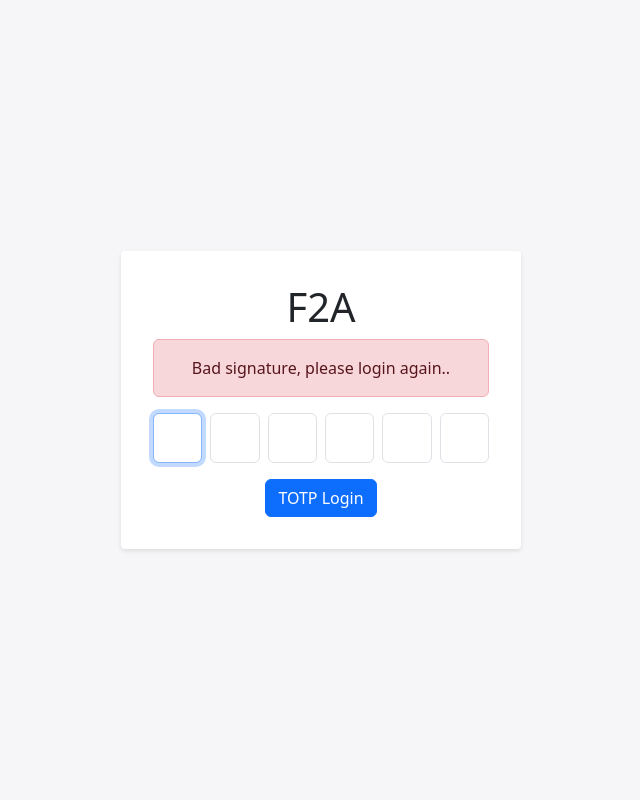
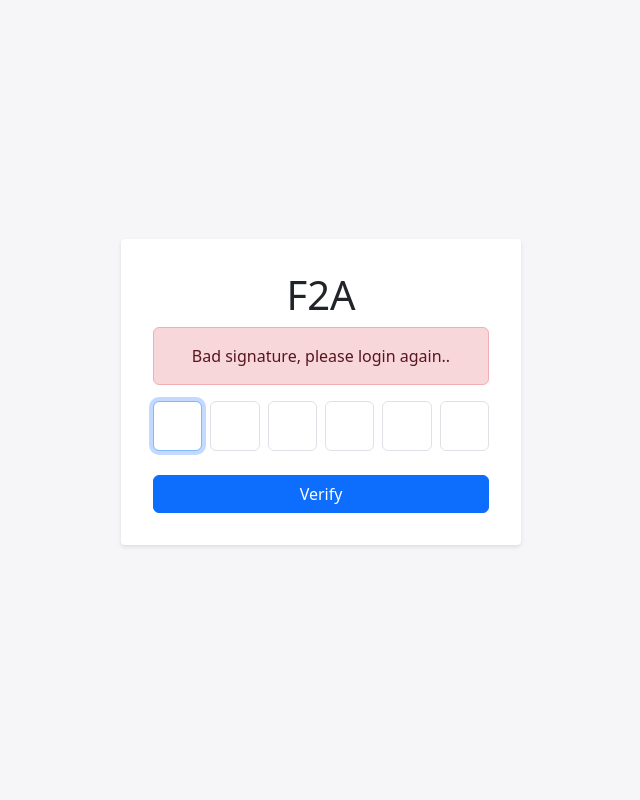
Before and after one commit to faridisayev/Flask-Login-2FA, a Flask app: page /auth/second_factor_auth/1 in a window 1280 px wide. Shown: the whole page, without its empty margins (319-959 px from the left). Run offline with Flask 3, Linux system fonts and the light colour scheme; some libraries are stand-ins or nearby versions.

Commit message:
Add recaptcha to second_factor_auth

```diff
--- a/app/auth/routes.py
+++ b/app/auth/routes.py
@@ -48,6 +48,11 @@ def second_factor_auth(token):
 
     form = TOTPLoginForm()
     if form.validate_on_submit():
+
+        verify_response = requests.post(url = f"https://www.google.com/recaptcha/api/siteverify?secret={os.environ.get('RECAPTCHA_SECRET_KEY')}&response={request.form['g-recaptcha-response']}").json()
+        if not verify_response['success'] or verify_response['score'] < 0.5:
+            abort(401)
+
         user = Account.query.filter_by(username = username).first()
         digits = [str(form.totp_digit_1.data), str(form.totp_digit_2.data), str(form.totp_digit_3.data), str(form.totp_digit_4.data), str(form.totp_digit_5.data), str(form.totp_digit_6.data)]
         totp = int(''.join(digits))
@@ -57,7 +62,7 @@ def second_factor_auth(token):
         else:
             flash('Incorrect TOTP code, could not verify user.', 'danger')
 
-    return render_template('auth/second_factor_auth.html', form = form)
+    return render_template('auth/second_factor_auth.html', form = form, recaptcha_site_key = os.environ.get('RECAPTCHA_SITE_KEY'))
 
 @bp.route('/signup', methods = ['GET', 'POST'])
 @limiter.limit('10/minute')
--- a/app/static/auth/css/second_factor_auth.css
+++ b/app/static/auth/css/second_factor_auth.css
@@ -5,6 +5,10 @@ body {
     display: flex;
     justify-content: center;
     align-items: center;
+    flex-direction: column;
+}
+nav {
+    display: none !important;
 }
 form {
     padding: 2rem;
@@ -12,10 +16,10 @@ form {
     box-shadow: 0 2px 4px rgba(0, 0, 0, .1);
     max-width: 400px;
     background: #fff;
-    position: absolute;
+    /* position: absolute;
     top: 50%;
     left: 50%;
-    transform: translate(-50%, -50%);
+    transform: translate(-50%, -50%); */
 }
 form .form-control {
     display: block;
--- a/app/templates/auth/second_factor_auth.html
+++ b/app/templates/auth/second_factor_auth.html
@@ -6,7 +6,7 @@
 {% endblock %}
 
 {% block body %}
-    <form action="" method="post" class="text-center">
+    <form id="second-factor-auth-form" action="" method="post" class="text-center">
         <h1 class="text-center">F2A</h1>
         {% for category, message in get_flashed_messages(True) %}
             <div class="alert alert-{{ category }}">
@@ -24,7 +24,17 @@
                 {{ form.totp_digit_6(type = 'tel', maxlength = '1', pattern = '[0-9]', class = 'form-control') }}
             </div>
         </div>
-        {{ form.submit(class = 'btn btn-primary w- 100') }}
+        <button type="submit" class="g-recaptcha btn btn-primary mt-2 w-100"
+        data-sitekey="{{ recaptcha_site_key }}"
+        data-callback='onSubmit'
+        data-action='submit'>Verify</button>
     </form>
     <script src="{{ url_for('static', filename = 'auth/js/second_factor_auth.js')}}"></script>
+    <script src="https://cdn.jsdelivr.net/npm/bootstrap@5.3.0/dist/js/bootstrap.bundle.min.js"></script>
+    <script src="https://www.google.com/recaptcha/api.js"></script>
+    <script>
+        function onSubmit(token) {
+          document.getElementById("second-factor-auth-form").submit();
+        }
+    </script>
 {% endblock %}
```
Also changed, not shown: database.db.
